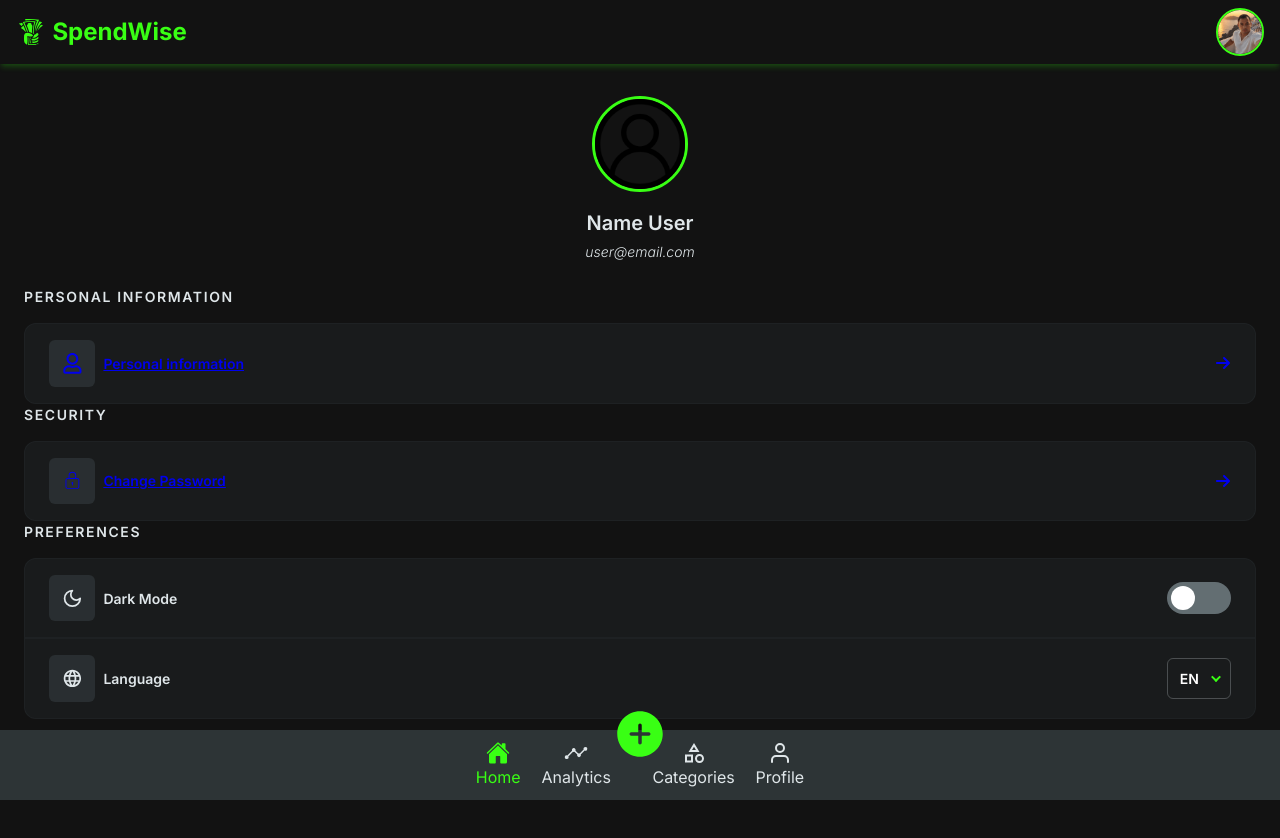
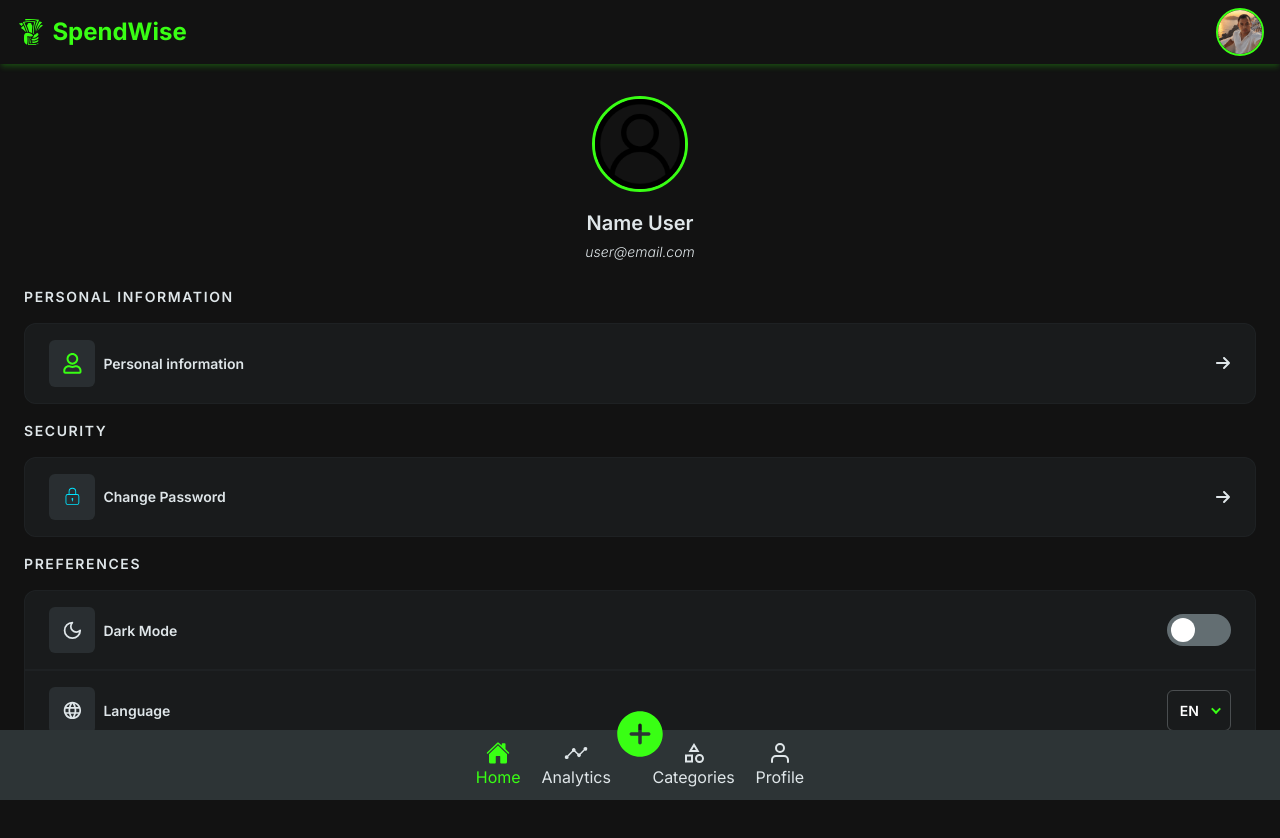
Before and after one commit to Andriamahay11master/SpendWise, a React (Vite) app: page /profile in a window 1280 px wide. Shown: the top 838 px of the page. Built offline with nearby package versions, Linux system fonts and the light colour scheme.

Commit message:
add styling other setting

```diff
--- a/src/components/Profile/Profile.tsx
+++ b/src/components/Profile/Profile.tsx
@@ -33,7 +33,7 @@ const Profile = ({ image, name, email }: ProfileProps) => {
           <h3 className="title-h3">personal information</h3>
           <Link to={`/profil/info/${name}`} className="profil-setting-item">
             <div className="profil-col">
-              <div className="setting-icon">
+              <div className="setting-icon user">
                 <FaRegUser />
               </div>
               <p className="setting-name">Personal information</p>
@@ -47,7 +47,7 @@ const Profile = ({ image, name, email }: ProfileProps) => {
           <h3 className="title-h3">security</h3>
           <Link to={`/profil/password/${name}`} className="profil-setting-item">
             <div className="profil-col">
-              <div className="setting-icon">
+              <div className="setting-icon security">
                 <CiLock />
               </div>
               <p className="setting-name">Change Password</p>
--- a/src/styles/components/profile.scss
+++ b/src/styles/components/profile.scss
@@ -30,11 +30,16 @@
     margin-bottom: 1rem;
   }
   .profil-setting {
+    &:not(:last-of-type) {
+      margin-bottom: 1rem;
+    }
     .profil-setting-item {
       @include flex-between;
       padding: 1rem 1.5rem;
       background-color: rgba($dark, 0.3);
       border: 1px solid rgba($dark, 0.3);
+      text-decoration: none;
+      @include text-light-grey;
       &:first-of-type {
         border-top-left-radius: $border-radius;
         border-top-right-radius: $border-radius;
@@ -42,6 +47,13 @@
       &:last-of-type {
         border-bottom-left-radius: $border-radius;
         border-bottom-right-radius: $border-radius;
+      }
+    }
+    a.profil-setting-item {
+      transition: all 0.4s ease-in-out;
+      &:hover {
+        color: $primary;
+        transition: all 0.4s ease-in-out;
       }
     }
     .profil-col {
@@ -55,6 +67,12 @@
       background-color: rgba($dark, 0.8);
       padding: 0.8rem;
       font-size: 1.3rem;
+      &.user {
+        color: $primary;
+      }
+      &.security {
+        color: $secondary;
+      }
     }
     .setting-name {
       font-size: $font-size-sm;
```
